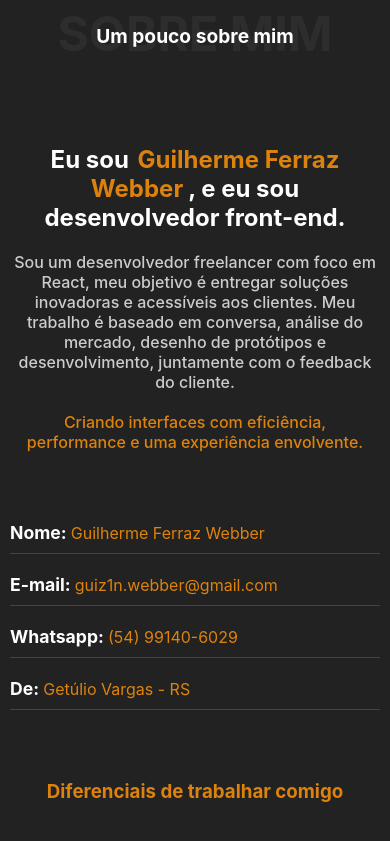
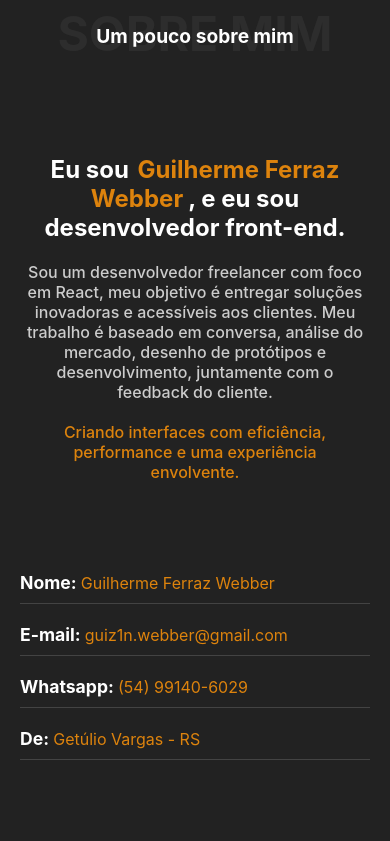
Before and after one commit to guiwebber/finalPortfolio, a React (Vite) app: page / in a window 390 px wide. Shown: the part 860-1701 px from the top of the page. Built offline with nearby package versions, Linux system fonts and the light colour scheme.

Commit message:
ajustes no about

```diff
--- a/src/components/body/about/About.css
+++ b/src/components/body/about/About.css
@@ -134,12 +134,12 @@
   }
   .leftText {
     width: 100%;
-    padding: 10px;
+    padding: 20px;
     text-align: center;
   }
   .rightText {
     width: 100%;
-    padding: 10px;
+    padding: 20px;
     text-align: justify;
     margin: 30px auto;
   }
```
